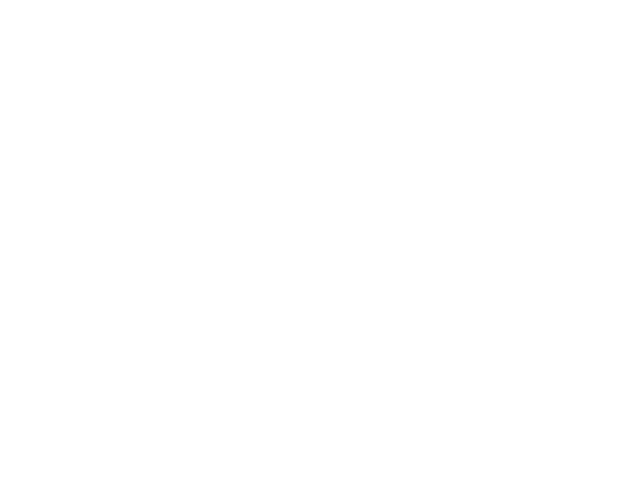
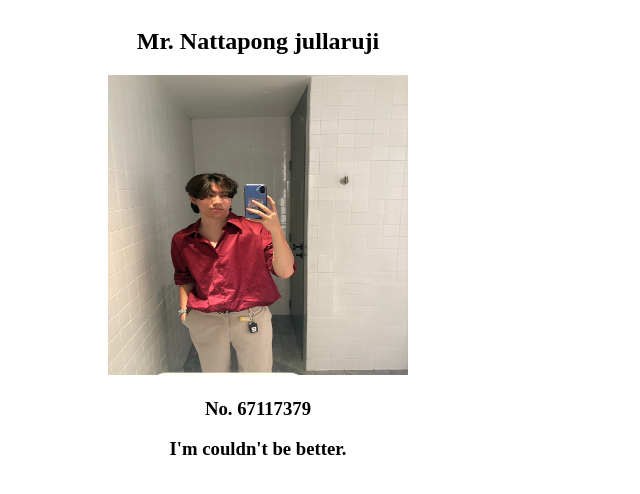
Before and after one commit to AuT160347/co-lab, a plain HTML site: page index.html in a window 1280 px wide. Shown: the whole page, without its empty margins (0-640 px from the left). Drawn offline with Linux system fonts and the light colour scheme.

Commit message:
dev2,edit my information

```diff
--- a/index.html
+++ b/index.html
@@ -8,7 +8,13 @@
     <!-- 67108332 information hera -->
 
     <!-- 67117379 information hera -->
-
+   <div style="width: 500px; display: inline-block;" >
+      <center>
+      <h2>Mr. Nattapong jullaruji</h2>
+      <img src="./S__5013512.jpg" alt="" width="300apx" height="300px">
+      <h3>No. 67117379</h3>
+      <h3>I'm couldn't be better.</h3></center>
+   </div>
     <!-- 67117324 information hera -->
 
     <!-- 67095854 information hera -->
```
Also changed, not shown: S__5013512.jpg (added).
